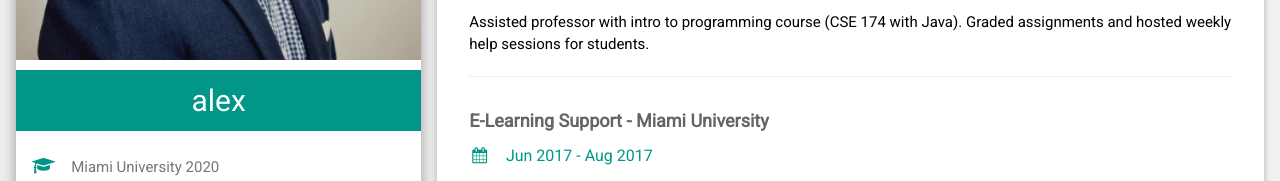
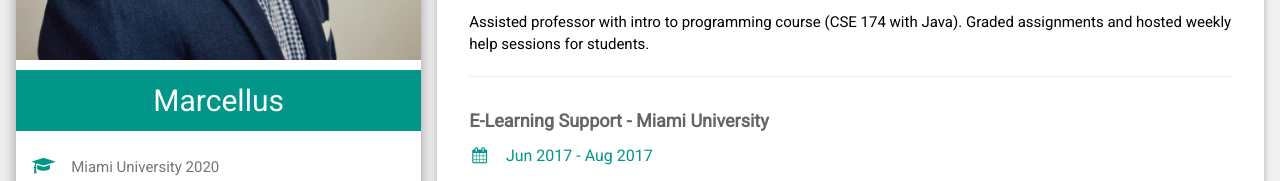
Before and after one commit to mohannmm/oldpersonalsite, a plain HTML site: page index.html in a window 1280 px wide. Shown: the part 361-542 px from the top of the page. Drawn offline with nearby package versions, Linux system fonts and the light colour scheme.

Commit message:
fixed name

```diff
--- a/index.html
+++ b/index.html
@@ -18,6 +18,7 @@
     h6 {
       font-family: "Roboto", sans-serif
     }
+
   </style>
 
   <body class="w3-light-grey">
@@ -34,7 +35,7 @@
           <div class="w3-white w3-text-grey w3-card-4">
             <div class="w3-display-container">
               <img src="./img/Headshot_square_smaller.jpg" style="width:100%" alt="Avatar">
-            <h2 style="padding: 1vh 0 1vh 0; background-color: #019688; color:white; width:100%; text-align:center;">alex</h2>
+              <h2 style="padding: 1vh 0 1vh 0; background-color: #019688; color:white; width:100%; text-align:center;">Marcellus</h2>
             </div>
             <div class="w3-container">
               <p><i class="fa fa-graduation-cap fa-fw w3-margin-right w3-large w3-text-teal"></i>Miami University 2020</p>
```
Lines whose indentation alone changed are shown as unchanged.
